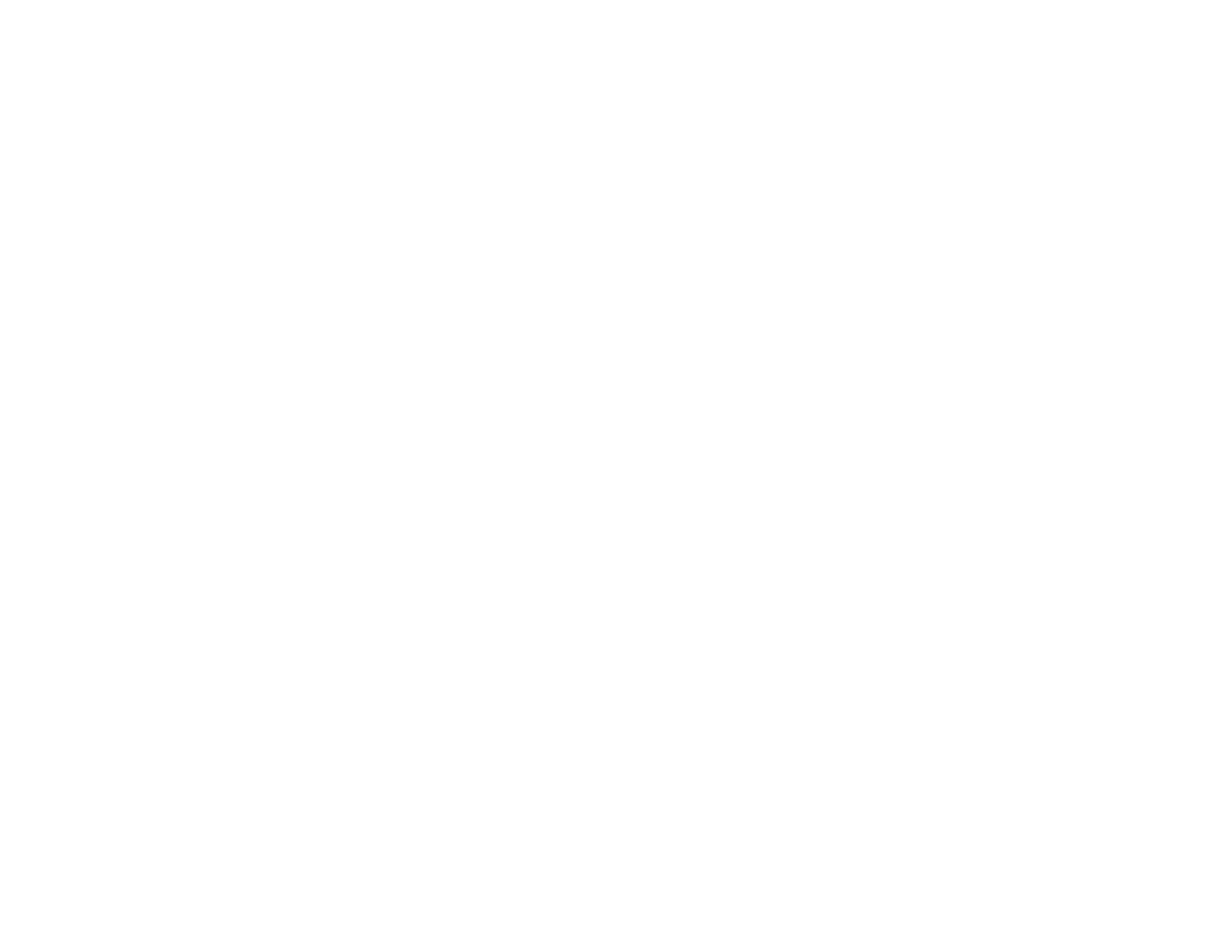
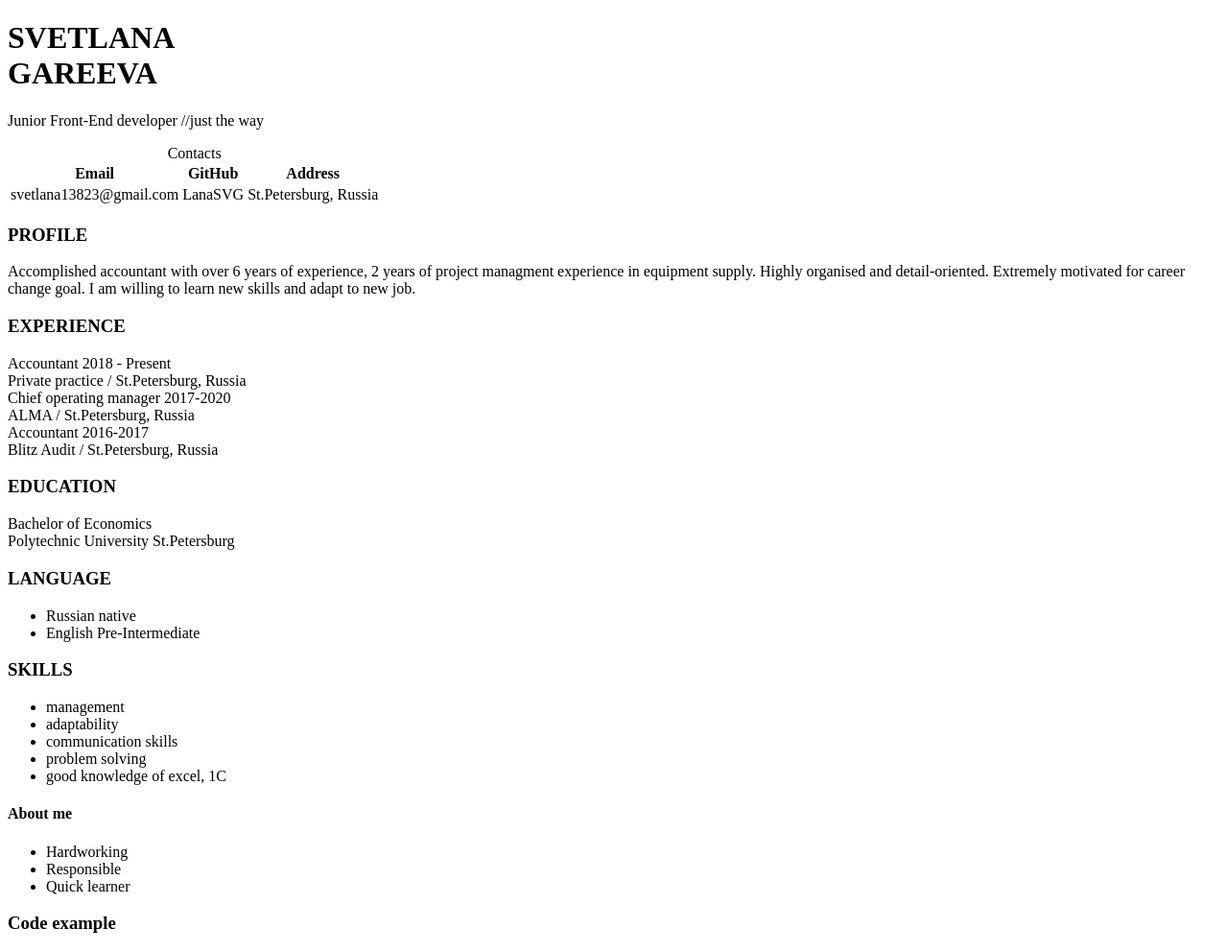
Before and after one commit to LanaSVG/rsschool-cv, a plain HTML site: page index.html in a window 1280 px wide. Shown: the whole page at 96% size. Before the commit the page ends 800 px from the top, so only its background shows below. Drawn offline with Linux system fonts and the light colour scheme.

Commit message:
docs: add new information in cv file html

```diff
--- a/index.html
+++ b/index.html
@@ -5,12 +5,62 @@
     <meta name="description" content="My interesting CV">
     <meta name="keywords" content="CV, cv, job, html, css, JS">
     <meta name="viewport" content="width=device-width, initial-scale=1.0">
+    <link rel="stylesheet" href="style.css">
+    <link rel="icon" href="icon.ico">
      <title>CV</title>
 </head>
 <body>
-<p></p>
-<header> </header>
-<main></main>
+    <header>
+<h1>SVETLANA <br>GAREEVA</h1>
+    </header>
+<main>
+    <p>Junior Front-End developer //just the way</p>
+    <nav>
+        <table>
+            <caption>Contacts</caption>
+            <thead>
+                <tr>
+                    <th>Email</th>
+                    <th>GitHub</th>
+                    <th>Address</th>
+                </tr>
+            </thead>
+            <tbody>
+                <tr>
+                    <td>svetlana13823@gmail.com </td>
+                    <td>LanaSVG </td>
+                    <td>St.Petersburg, Russia</td>
+                </tr>
+            </tbody>
+        </table>
+    </nav>
+    <h3>PROFILE</h3>
+    <p>Accomplished accountant with over 6 years of experience, 2 years of project managment experience in equipment supply. Highly organised and detail-oriented. Extremely motivated for career change goal. I am willing to learn new skills and adapt to new job.</p>
+    <h3>EXPERIENCE</h3>
+    <p>Accountant 2018 - Present<br>Private practice / St.Petersburg, Russia<br>Chief operating manager 2017-2020<br>ALMA / St.Petersburg, Russia<br>Accountant 2016-2017<br>Blitz Audit / St.Petersburg, Russia</p>
+    <h3>EDUCATION</h3>
+    <p>Bachelor of Economics<br>Polytechnic University St.Petersburg</p>
+    <h3>LANGUAGE</h3>
+    <ul>
+        <li>Russian native</li>
+        <li>English Pre-Intermediate</li>
+    </ul>
+    <h3>SKILLS</h3>
+    <ul>
+        <li>management</li>
+        <li>adaptability</li>
+        <li>communication skills</li>
+        <li>problem solving</li>
+        <li>good knowledge of excel, 1С</li>
+    </ul>
+    <h4>About me</h4>
+    <ul>
+        <li>Hardworking</li>
+        <li>Responsible</li>
+        <li>Quick learner</li>
+    </ul>
+    <h3>Code example</h3>
+</main>
 <footer></footer>
 </body>
 </html>
```
Also changed, not shown: icon.ico (added).
